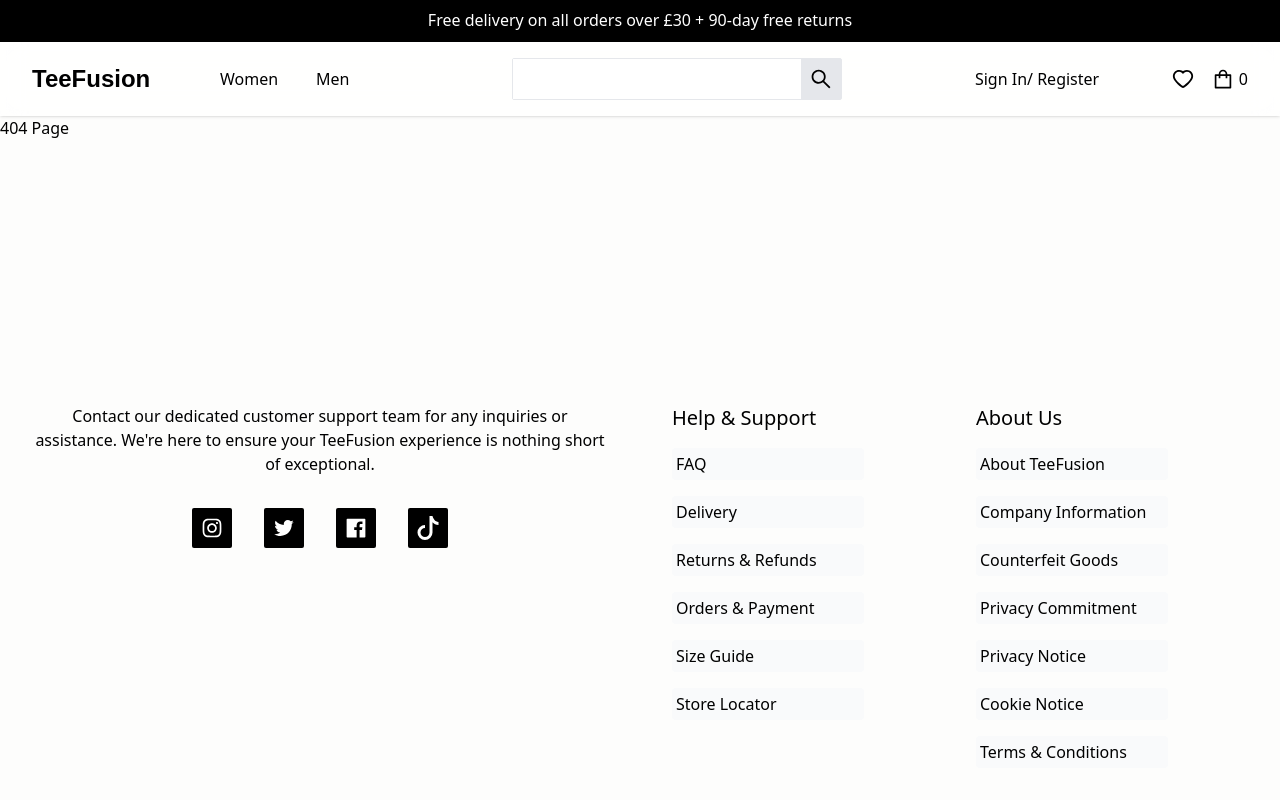
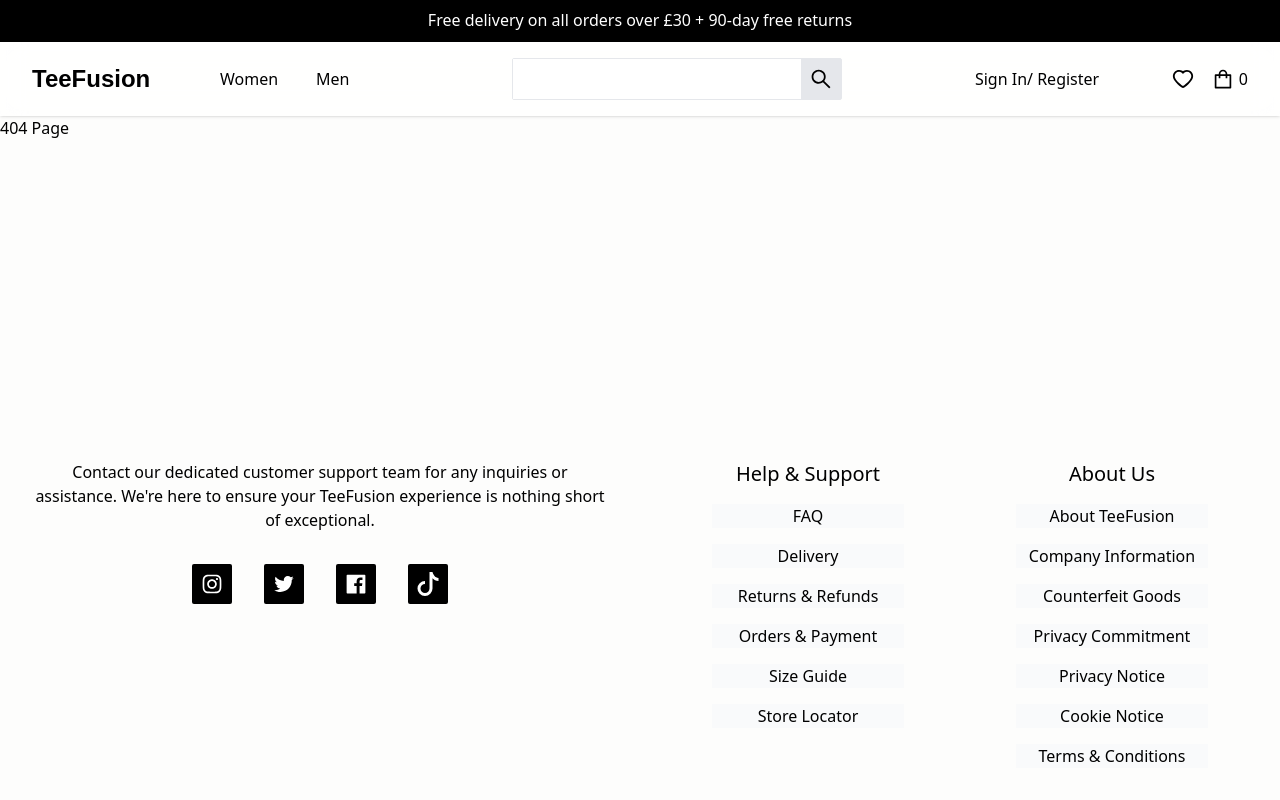
Before and after one commit to OscarSoanes/shopping-cart, a React (Create React App) app: page /#/404 in a window 1280 px wide. Built offline with nearby package versions, Linux system fonts and the light colour scheme.

Commit message:
Modified Footer to look better across all designs

```diff
--- a/src/components/Footer.tsx
+++ b/src/components/Footer.tsx
@@ -19,7 +19,7 @@
       </section>
       <section className='flex-1 flex gap-8 justify-between'>
         <div className='flex-1'>
-          <h2 className='text-xl mb-4'>Help & Support</h2>
+          <h2 className='text-xl mb-4 text-center'>Help & Support</h2>
           <SmallLink
             locations={[
               "FAQ",
@@ -33,7 +33,7 @@
         </div>
 
         <div className='flex-1'>
-          <h2 className='text-xl mb-4'>About Us</h2>
+          <h2 className='text-xl mb-4 text-center'>About Us</h2>
           <SmallLink
             locations={[
               "About TeeFusion",
@@ -76,11 +76,11 @@
 
 function SmallLink({ locations }: { locations: Array<String> }) {
   return (
-    <ul className='flex flex-col gap-4'>
+    <ul className='flex flex-col gap-4 text-center'>
       {locations.map((location, index) => (
         <li
           key={index}
-          className='cursor-not-allowed bg-gray-50 p-1 rounded hover:bg-gray-100 w-32 sm:w-48'
+          className='cursor-not-allowed bg-gray-50 p-1M hover:bg-gray-100 w-32 sm:w-48 mx-auto'
         >
           {location}
         </li>
```
